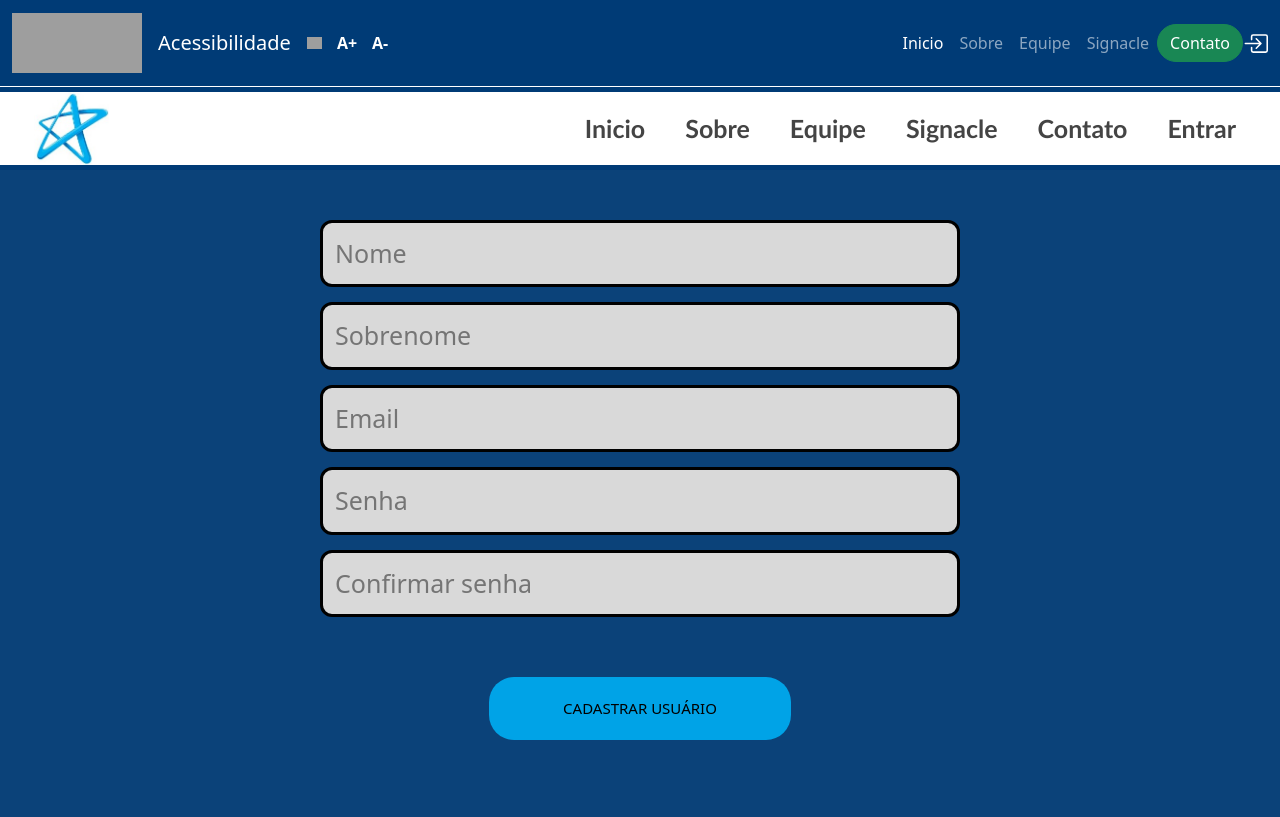
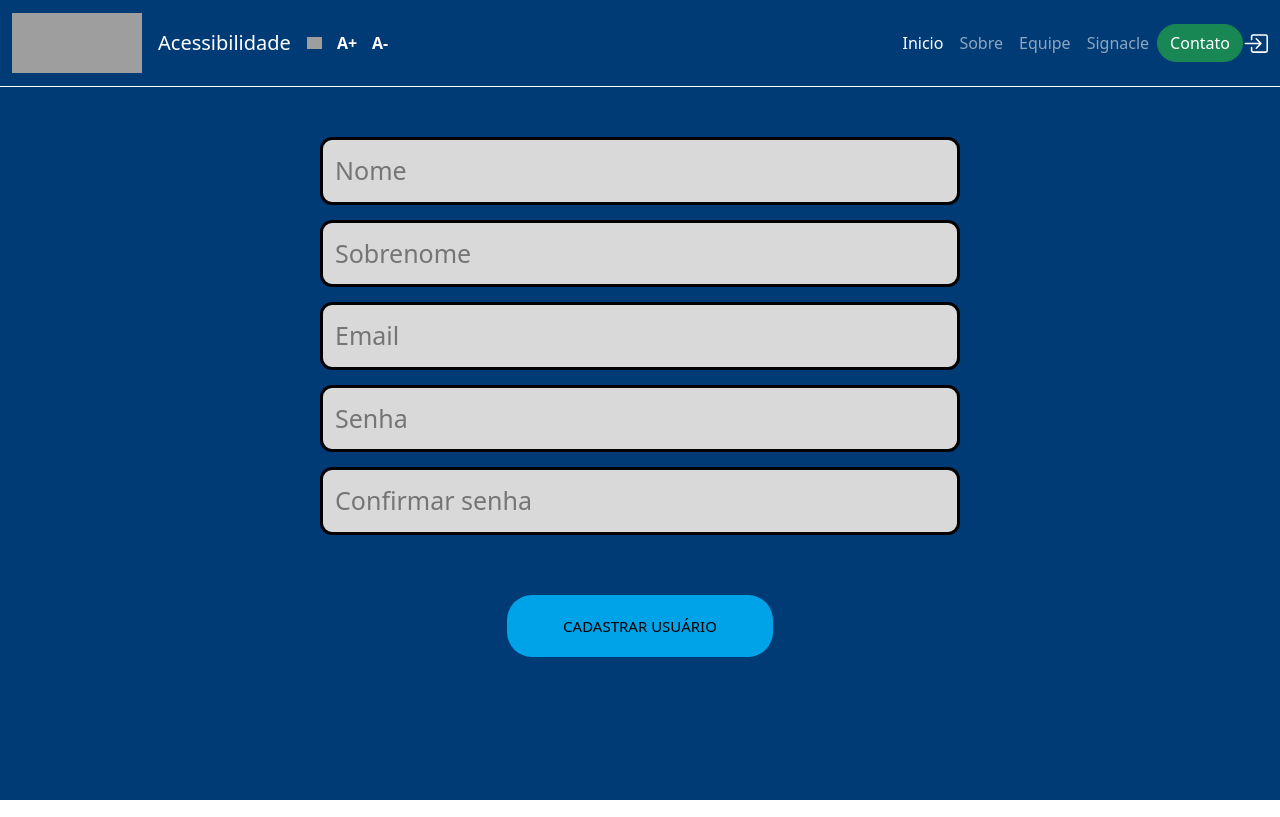
Before and after one commit to UDFProjLingProg/signacle-front, a Nuxt app: page /cadastro_usuario in a window 1280 px wide. Built offline with nearby package versions, Linux system fonts and the light colour scheme; grey boxes are pictures that could not be loaded; a web font is replaced by a local one.

Commit message:
feat: fix some styles

```diff
--- a/src/assets/scss/main.scss
+++ b/src/assets/scss/main.scss
@@ -4,11 +4,14 @@
 @import url('https://fonts.googleapis.com/css2?family=Roboto+Mono:ital,wght@0,100..700;1,100..700&display=swap');
 @import "bootstrap/dist/css/bootstrap";
 
-:root {
+.root {
   font-synthesis: none;
   text-rendering: optimizeLegibility;
   -webkit-font-smoothing: antialiased;
   -moz-osx-font-smoothing: grayscale;
+  background-color: #003B76;
+  width: 100dvw;
+  min-height: 100dvh;
 }
 
 /* scrollbar width */
@@ -33,12 +36,12 @@
 }
 
 * {
-  scrollbar-width: thin;
-  scrollbar-color: ligth;
-  scroll-behavior: smooth;
-  box-sizing: border-box;
-  margin: 0;
-  padding: 0;
+	margin: 0;
+	padding: 0;
+	border: 0;
+	font-size: 100%;
+	font: inherit;
+	vertical-align: baseline;
 }
 
 .backdrop-no-blur {
--- a/src/layouts/default.vue
+++ b/src/layouts/default.vue
@@ -1,15 +1,50 @@
 <template>
-    <div>
-        <header class="border-bottom border-white"><nav class="navbar navbar-expand-lg navbar-dark" style="background-color: #003b76;">
+  <div class="root">
+    <header class="border-bottom border-white">
+      <nav
+        class="navbar navbar-expand-lg navbar-dark"
+        style="background-color: #003b76"
+      >
         <div class="container-fluid">
           <a class="navbar-brand" href="#">
-      <img src="\assets\images\udf-logo.png" alt="" width="130" height="60">
+            <img
+              src="\assets\images\udf-logo.png"
+              alt=""
+              width="130"
+              height="60"
+            />
           </a>
-<NuxtLink class="navbar-brand" to="https://www.udf.edu.br/acessibilidade/libras/">Acessibilidade</NuxtLink>
-<img src="https://www.udf.edu.br/wp-content/themes/cruzeiroportais2019/assets/imagens/svg-icon-contraste.svg" alt=""width="15">
-<p class="fw-bold pe-auto text-white pl-3" style="margin-bottom: 0; margin-left: 15px; cursor: pointer;"> A+</p>
-<p class="fw-bold pe-auto text-white pl-3" style="margin-bottom: 0; margin-left: 15px; cursor: pointer;">A-</p>
-<button class="navbar-toggler" type="button" data-bs-toggle="collapse" data-bs-target="#navbarText" aria-controls="navbarText" aria-expanded="false" aria-label="Toggle navigation">
+          <NuxtLink
+            class="navbar-brand"
+            to="https://www.udf.edu.br/acessibilidade/libras/"
+            >Acessibilidade</NuxtLink
+          >
+          <img
+            src="https://www.udf.edu.br/wp-content/themes/cruzeiroportais2019/assets/imagens/svg-icon-contraste.svg"
+            alt=""
+            width="15"
+          />
+          <p
+            class="fw-bold pe-auto text-white pl-3"
+            style="margin-bottom: 0; margin-left: 15px; cursor: pointer"
+          >
+            A+
+          </p>
+          <p
+            class="fw-bold pe-auto text-white pl-3"
+            style="margin-bottom: 0; margin-left: 15px; cursor: pointer"
+          >
+            A-
+          </p>
+          <button
+            class="navbar-toggler"
+            type="button"
+            data-bs-toggle="collapse"
+            data-bs-target="#navbarText"
+            aria-controls="navbarText"
+            aria-expanded="false"
+            aria-label="Toggle navigation"
+          >
             <span class="navbar-toggler-icon"></span>
           </button>
           <!-- Toggle button -->
@@ -29,13 +64,15 @@
             <!-- links da direita-->
             <ul class="navbar-nav ms-auto mb-2 mb-lg-0">
               <li class="nav-item">
-          <a class="nav-link active" aria-current="page" href="#">Inicio</a>
+                <a class="nav-link active" aria-current="page" href="#"
+                  >Inicio</a
+                >
               </li>
               <li class="nav-item">
                 <a class="nav-link" aria-current="page" href="#">Sobre</a>
               </li>
               <li class="nav-item">
-          <a class="nav-link " aria-current="page" href="#">Equipe</a>
+                <a class="nav-link" aria-current="page" href="#">Equipe</a>
               </li>
               <li class="nav-item">
                 <a class="nav-link" aria-current="page" href="#">Signacle</a>
@@ -44,15 +81,27 @@
             <NuxtLink>
               <button class="btn btn-success rounded-pill">Contato</button>
             </NuxtLink>
-      <svg xmlns="http://www.w3.org/2000/svg" width="25" height="25" fill="white" class="bi bi-box-arrow-in-right ml-2" viewBox="0 0 16 16">
-  <path fill-rule="evenodd" d="M6 3.5a.5.5 0 0 1 .5-.5h8a.5.5 0 0 1 .5.5v9a.5.5 0 0 1-.5.5h-8a.5.5 0 0 1-.5-.5v-2a.5.5 0 0 0-1 0v2A1.5 1.5 0 0 0 6.5 14h8a1.5 1.5 0 0 0 1.5-1.5v-9A1.5 1.5 0 0 0 14.5 2h-8A1.5 1.5 0 0 0 5 3.5v2a.5.5 0 0 0 1 0z"/>
-  <path fill-rule="evenodd" d="M11.854 8.354a.5.5 0 0 0 0-.708l-3-3a.5.5 0 1 0-.708.708L10.293 7.5H1.5a.5.5 0 0 0 0 1h8.793l-2.147 2.146a.5.5 0 0 0 .708.708z"/>
+            <svg
+              xmlns="http://www.w3.org/2000/svg"
+              width="25"
+              height="25"
+              fill="white"
+              class="bi bi-box-arrow-in-right ml-2"
+              viewBox="0 0 16 16"
+            >
+              <path
+                fill-rule="evenodd"
+                d="M6 3.5a.5.5 0 0 1 .5-.5h8a.5.5 0 0 1 .5.5v9a.5.5 0 0 1-.5.5h-8a.5.5 0 0 1-.5-.5v-2a.5.5 0 0 0-1 0v2A1.5 1.5 0 0 0 6.5 14h8a1.5 1.5 0 0 0 1.5-1.5v-9A1.5 1.5 0 0 0 14.5 2h-8A1.5 1.5 0 0 0 5 3.5v2a.5.5 0 0 0 1 0z"
+              />
+              <path
+                fill-rule="evenodd"
+                d="M11.854 8.354a.5.5 0 0 0 0-.708l-3-3a.5.5 0 1 0-.708.708L10.293 7.5H1.5a.5.5 0 0 0 0 1h8.793l-2.147 2.146a.5.5 0 0 0 .708.708z"
+              />
             </svg>
           </div>
         </div>
       </nav>
-
     </header>
-        <slot/>
+    <slot />
   </div>
 </template>
--- a/src/pages/cadastro_usuario.vue
+++ b/src/pages/cadastro_usuario.vue
@@ -1,21 +1,9 @@
 <template>
-    <div class="Cadastro_usuario">
-        <header class="header d-flex justify-content-between align-items-center px-4 ">
-            <img src="@/assets/LogoUdf.jpeg" class="logo" />
-
-            <nav  class="d-flex">
-                <a href="#" class="nav-link  ">Inicio</a>
-                <a href="#" class="nav-link ">Sobre</a>
-                <a href="#" class="nav-link ">Equipe</a>
-                <a href="#" class="nav-link ">Signacle</a>
-                <a href="#" class="nav-link ">Contato</a>
-                <a href="#" class="nav-link ">Entrar</a>
-            </nav>
-        </header>
-        <div class="container  d-flex justify-content-center w-100% ">
-            <form class=" d-flex flex-column align-items-center ">
+    <div class="cadastro_usuario">
+        <div class="container d-flex justify-content-center">
+            <form class="d-flex flex-column align-items-center ">
                 <div>
-                    <input type="text" class="" placeholder="Nome"required />
+                    <input type="text" class="" placeholder="Nome" required />
                 </div>
                 <div>
                     <input type="text" class="" placeholder="Sobrenome" required />
@@ -35,44 +23,11 @@
     </div>
 </template>
 
-<style>
-  .header {
-    border-top: 5px solid #003b76;
-    border-bottom: 5px solid #003b76;
-  }
-
-  .header .logo {
-    width: 75px;
-    height: auto;
-    margin-left: 10px;
-
-
-  }
-
-
-  .header nav a {
-    margin: 0 20px;
-    font-family: Calibri;
-    font-weight: bold;
-    font-size: 25px;
-    color: #444;
-    text-decoration: none;
-
-  }
-
-  .container {
-    min-width: 100%;
-    height: 647px;
-    background-color: #0b4279;
-
-
-}
-
+<style scoped>
   .container form {
     width: 100%;
     padding: 25px;
     margin-top: 25px;
-
   }
 
   .container form input{
@@ -99,6 +54,5 @@
     border-radius: 25px;
     font-size: 15px;
     border: none;
-
   }
 </style>
--- a/src/pages/cursos.vue
+++ b/src/pages/cursos.vue
@@ -1,6 +1,5 @@
 <template>
-    <div style="background-color: #003B76; min-height: 100vh;">
-
+    <div>
         <div class="d-flex">
                 <div class="col-8">
                     <div class="icons" style=" justify-content: left;
@@ -9,7 +8,7 @@
                         padding-top: 50px;">
                         <div class="container text-center">
                                 <div class="row row-cols-auto" style="padding-left: 40px;">
-                                    <div class="col"v-for="(curso, i) in cursos" :key="i">
+                                    <div class="col" v-for="(curso, i) in cursos" :key="i">
                                         <div class="hover-div position-relative">
                                             <img :src="curso.logo"
                                             class="rounded-circle" alt="..." style="height: 120px; width: 120px; ">
```
Lines whose indentation alone changed are shown as unchanged.
